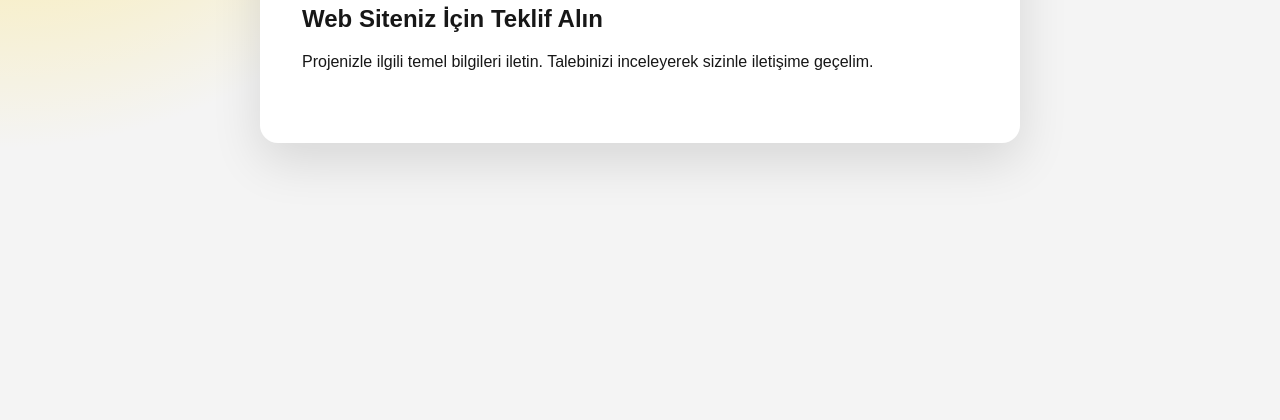
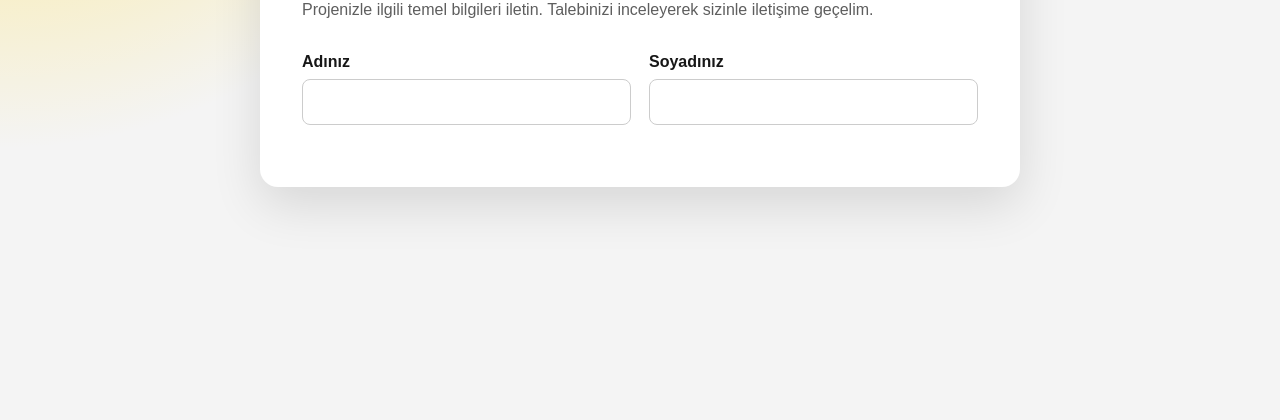
Before and after one commit to ibrahimgokyar/opendart-teklif, a plain HTML site: page index.html in a window 1280 px wide. Shown: the part 380-800 px from the top of the page. Drawn offline with Linux system fonts and the light colour scheme.

Commit message:
ad soyad inputu geldi

```diff
--- a/index.html
+++ b/index.html
@@ -1,14 +1,20 @@
-<html>
+<!DOCTYPE html>
+<html lang="tr">
+
 <head>
-<meta charset="UTF-8">
-<title> Web Sitesi Teklif | TechCareer Akademi </title>
-<link rel="stylesheet" href="style.css" >
+    <meta charset="UTF-8">
+    <meta name="viewport" content="width=device-width, initial-scale=1.0">
+
+    <title>Web Sitesi Teklif | Opendart Akademi</title>
+
+    <link rel="stylesheet" href="style.css">
 </head>
+
 <body>
- <main class="sayfa">
+    <main class="sayfa">
+        <section class="teklif-kutusu">
 
- <section class="teklif-kutusu">
-   <div class="baslik-alani">
+            <div class="baslik-alani">
                 <span class="marka">OPENDART AKADEMİ</span>
 
                 <h1>Web Siteniz İçin Teklif Alın</h1>
@@ -18,14 +24,29 @@
                     Talebinizi inceleyerek sizinle iletişime geçelim.
                 </p>
             </div>
- </section>
-</main>
 
+            <form id="teklifFormu">
+                <div class="iki-sutun">
 
+                    <div class="form-grubu">
+                        <label for="ad">Adınız</label>
 
-<script src="app.js"> <script>
+                        <input type="text" id="ad" name="ad" maxlength="50" autocomplete="given-name" required>
+                    </div>
+
+                    <div class="form-grubu">
+                        <label for="soyad">Soyadınız</label>
+
+                        <input type="text" id="soyad" name="soyad" maxlength="50" autocomplete="family-name" required>
+                    </div>
+
+                </div>
+            </form>
+
+        </section>
+    </main>
+
+    <script src="app.js"></script>
 </body>
 
-
-
 </html>
--- a/style.css
+++ b/style.css
@@ -45,3 +45,71 @@
     font-weight: 700;
     letter-spacing: 1px;
 }
+
+h1 {
+    margin: 5px 0 12px;
+    font-size: 34px;
+}
+
+.baslik-alani p {
+    margin: 0;
+    color: #5e5e5e;
+    line-height: 1.6;
+}
+
+.iki-sutun {
+    display: grid;
+    grid-template-columns: 1fr 1fr;
+    gap: 18px;
+}
+
+.form-grubu {
+    margin-bottom: 20px;
+}
+
+.form-grubu label {
+    display: block;
+    margin-bottom: 8px;
+    font-weight: 700;
+}
+
+
+input,
+select,
+textarea {
+    width: 100%;
+    padding: 13px 14px;
+    font: inherit;
+    color: #171717;
+    background-color: #ffffff;
+    border: 1px solid #cccccc;
+    border-radius: 8px;
+    outline: none;
+}
+
+input:focus,
+select:focus,
+textarea:focus {
+    border-color: #d5ab00;
+    box-shadow: 0 0 0 3px rgba(245, 202, 0, 0.2);
+}
+
+textarea {
+    resize: vertical;
+}
+
+
+@media (max-width: 650px) {
+    .teklif-kutusu {
+        padding: 28px 20px;
+    }
+
+    .iki-sutun {
+        grid-template-columns: 1fr;
+        gap: 0;
+    }
+
+    h1 {
+        font-size: 27px;
+    }
+}
```
